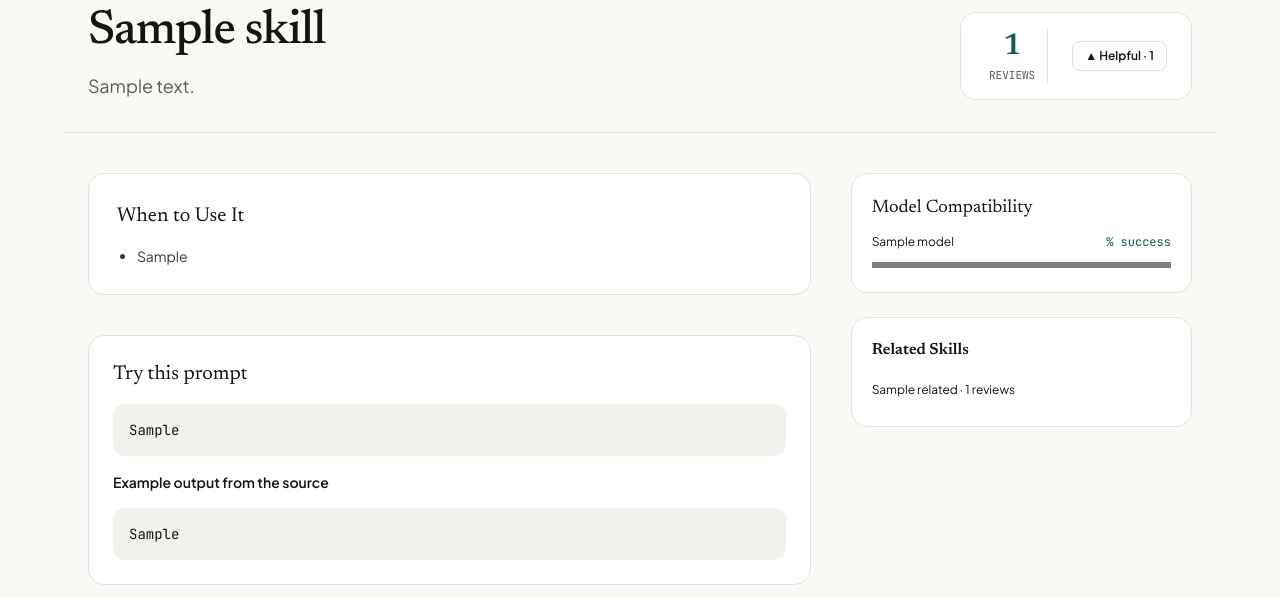
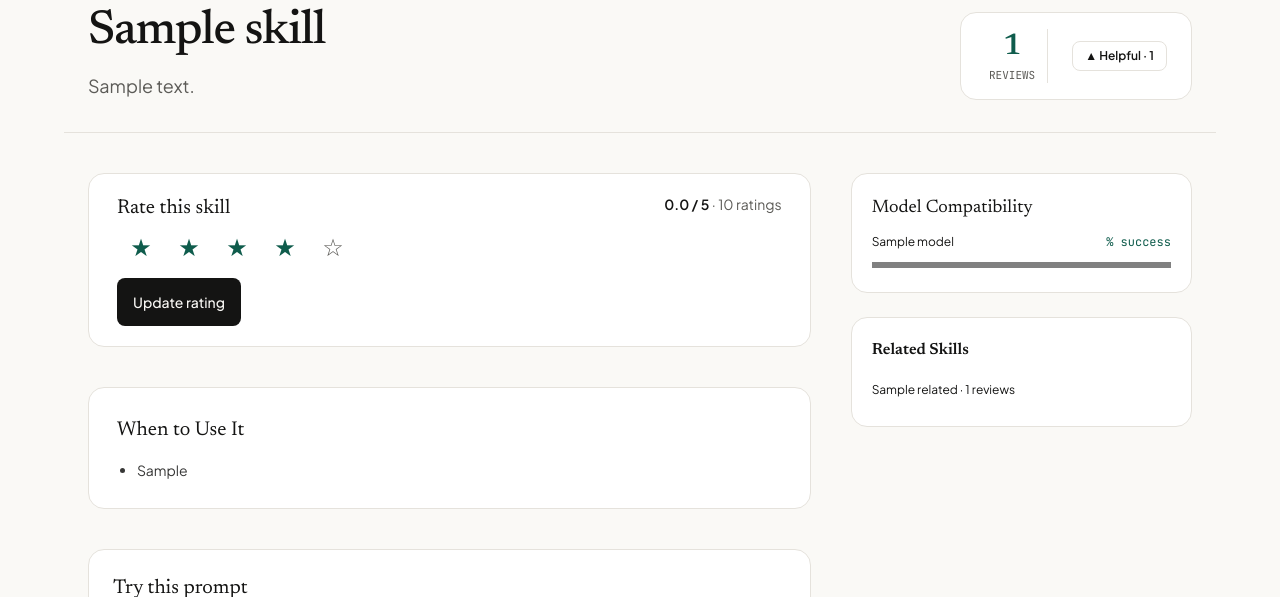
Before and after one commit to sryyabey/skillshunter, a Laravel app: template resources/views/detail.blade.php in a window 1280 px wide. Shown: the part 196-793 px from the top of the page. Run offline with Laravel 12, Linux system fonts and the light colour scheme; the template is opened without the code that fills it: most values are stand-ins (such as "Sample title", 1, 10 or a date in 2020); some libraries are stand-ins or nearby versions.

Commit message:
skills rating

```diff
--- a/resources/views/detail.blade.php
+++ b/resources/views/detail.blade.php
@@ -25,6 +25,20 @@
 @endpush
 
 @push('meta')
+  <style>
+    .skill-rating-option:has(input:checked),
+    .skill-rating-option:has(~ .skill-rating-option input:checked) {
+      color: #0F5C4C;
+    }
+
+    .skill-rating-option:is(:has(input:checked), :has(~ .skill-rating-option input:checked)) .skill-rating-empty {
+      display: none;
+    }
+
+    .skill-rating-option:is(:has(input:checked), :has(~ .skill-rating-option input:checked)) .skill-rating-filled {
+      display: inline;
+    }
+  </style>
   @if (filled($formattedSource))
     <style>
       .skill-markdown > * + * { margin-block-start: 1rem; }
@@ -124,6 +138,49 @@ SKILL #{{ $skill->id }} @if ($skill->version) • VERSION {{ $skill->version }}
   <div class="max-w-6xl mx-auto px-4 sm:px-6 py-10">
     <div class="grid grid-cols-1 lg:grid-cols-12 gap-10">
       <div class="lg:col-span-8 min-w-0 space-y-10">
+        <form id="skill-rating" method="POST" action="{{ route('skills.rating.store', $skill->slug) }}"
+              class="scroll-mt-24 bg-white border border-borderline rounded-2xl p-5 sm:px-7">
+          @csrf
+          <div class="flex flex-wrap items-start justify-between gap-x-6 gap-y-2">
+            <fieldset>
+              <legend class="font-serif text-xl text-ink">Rate this skill</legend>
+              <div class="flex flex-wrap">
+                @foreach (range(1, 5) as $stars)
+                  <div class="skill-rating-option text-muted">
+                    <input type="radio" id="skill-rating-{{ $stars }}" name="rating" value="{{ $stars }}"
+                           class="peer sr-only" required @checked((int) $visitorRating === $stars)
+                           @error('rating') aria-invalid="true" aria-describedby="skill-rating-error" @enderror>
+                    <label for="skill-rating-{{ $stars }}"
+                           class="flex min-h-12 min-w-12 cursor-pointer items-center justify-center rounded-lg text-2xl hover:bg-emeraldTrust/10 peer-focus-visible:outline-2 peer-focus-visible:outline-emeraldTrust">
+                      <span aria-hidden="true" class="skill-rating-empty">☆</span>
+                      <span aria-hidden="true" class="skill-rating-filled hidden">★</span>
+                      <span class="sr-only">{{ $stars }} {{ Str::plural('star', $stars) }}</span>
+                    </label>
+                  </div>
+                @endforeach
+              </div>
+            </fieldset>
+            <p class="text-sm text-muted">
+              @if ($ratingSummary->total)
+                <span class="font-semibold text-ink">{{ number_format((float) $ratingSummary->average, 1) }} / 5</span>
+                · {{ $ratingSummary->total }} {{ Str::plural('rating', $ratingSummary->total) }}
+              @else
+                No ratings yet
+              @endif
+            </p>
+          </div>
+          <div class="mt-2 flex flex-wrap items-center gap-3">
+            <button type="submit" class="min-h-12 rounded-lg bg-ink px-4 text-sm font-medium text-paper hover:bg-emeraldTrust focus-visible:outline-2 focus-visible:outline-offset-2 focus-visible:outline-emeraldTrust">
+              {{ $visitorRating ? 'Update rating' : 'Save rating' }}
+            </button>
+            @if (session('ratingStatus'))
+              <p role="status" class="text-sm text-emeraldTrust">{{ session('ratingStatus') }}</p>
+            @endif
+            @error('rating')
+              <p id="skill-rating-error" role="alert" class="text-sm text-red-700">{{ $message }}</p>
+            @enderror
+          </div>
+        </form>
         @if ($showEditorNote || filled($skill->use_cases))
           <section class="bg-white border border-borderline rounded-2xl p-6 sm:p-7 space-y-4">
             @if ($showEditorNote)
--- a/routes/web.php
+++ b/routes/web.php
@@ -17,5 +17,6 @@ Route::middleware('throttle:10,1')->group(function (): void {
     Route::post('/reviews', [SkillCatalogController::class, 'review'])->name('reviews.store');
     Route::post('/skill-suggestions', [SkillCatalogController::class, 'suggest'])->name('suggestions.store');
     Route::post('/skills/{slug}/vote', [SkillCatalogController::class, 'voteSkill'])->name('skills.vote');
+    Route::post('/skills/{slug}/rating', [SkillCatalogController::class, 'rateSkill'])->name('skills.rating.store');
     Route::post('/reviews/{id}/vote', [SkillCatalogController::class, 'voteReview'])->whereNumber('id')->name('reviews.vote');
 });
```
Also changed, not shown: app/Http/Controllers/SkillCatalogController.php (+20 -0 lines), tests/Feature/SkillCatalogTest.php (+40 -0 lines), database/migrations/2026_11_15_170518_create_skill_ratings_table.php (added).
